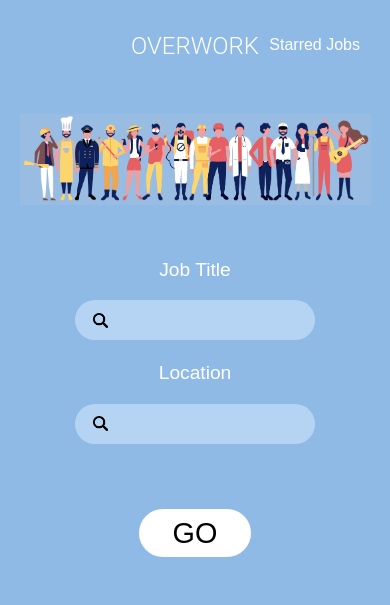
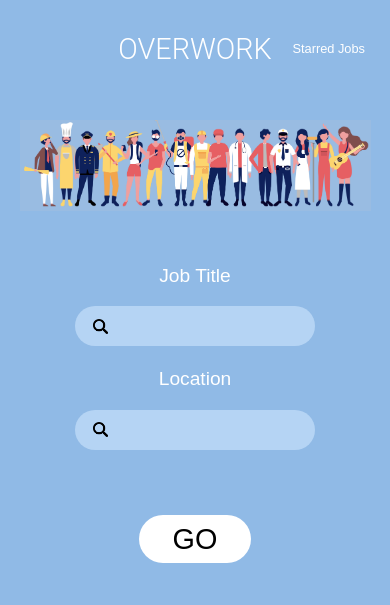
Before and after one commit to Tariqyahya123/Job-Compiler-Website, a Django app: template scrape/templates/scrape/scrape.html in a window 390 px wide. Shown: the top 605 px of the page. Run offline with Django 3.2, Linux system fonts and the light colour scheme; the template is opened without the code that fills it, so the values that code supplies are empty; some web fonts are replaced.

Commit message:
supposed final

```diff
--- a/scrape/static/css/styles.css
+++ b/scrape/static/css/styles.css
@@ -211,7 +211,7 @@ p{
     }
 
     h1{
-        font-size: 2.5rem;
+        font-size: 2.8rem;
     }
 
     .home-starred{
@@ -264,7 +264,7 @@ p{
       }
 
       h1{
-          font-size: 2rem;
+          font-size: 2.3rem;
       }
 
       .home-starred{
@@ -284,6 +284,9 @@ p{
       }
       p{
           font-size: 1.1rem;
+      }
+      h1{
+          font-size: 2.1rem;
       }
   }
 
@@ -308,7 +311,8 @@ p{
     }
 
     .home-starred{
-        right: 30px;
+        right: 25px;
+        font-size: 1rem;
     }
 
     input[type=submit]{
@@ -322,13 +326,17 @@ p{
 
 @media screen and (max-width:400px){
     h1{
-        font-size: 1.5rem;
+        font-size: 1.8rem;
+    }
+    .home-starred{
+        font-size: 0.8rem;
+        right: 25px;
     }
 }
 
 @media screen and (max-width:380px){
     h1{
-        font-size: 1.3rem;
+        font-size: 1.5rem;
     }
 
     .home-starred{
```
Also changed, not shown: scrape/views.py (+10 -4 lines).
